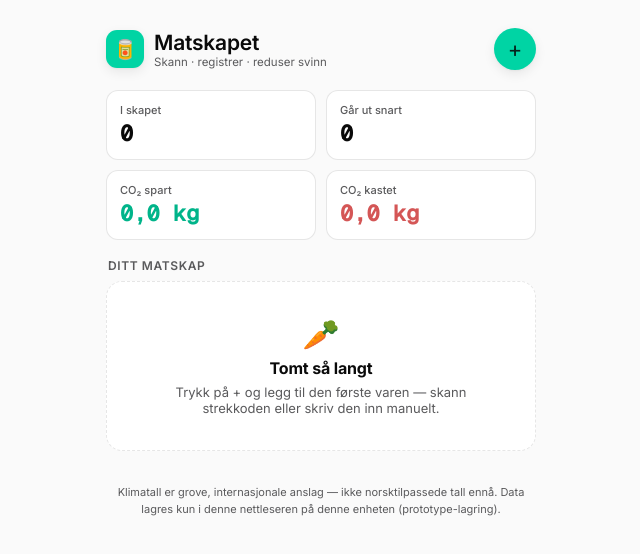
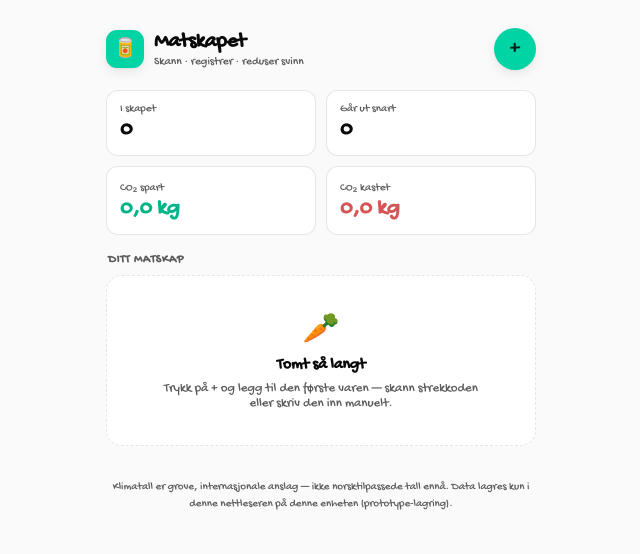
Before and after one commit to edgartandberg/matskapet, a plain HTML site: page index.html in a window 1280 px wide. Shown: the whole page, without its empty margins (319-959 px from the left). Drawn offline with nearby package versions, Linux system fonts and the light colour scheme.

Commit message:
updated fonts

```diff
--- a/index.html
+++ b/index.html
@@ -5,7 +5,7 @@
 <title>Matskapet</title>
 <meta name="viewport" content="width=device-width, initial-scale=1">
 <link rel="preconnect" href="https://fonts.gstatic.com" crossorigin>
-<link rel="stylesheet" href="https://fonts.googleapis.com/css2?family=Inter:wght@400;500;600;700&family=Geist+Mono:wght@400;500&display=swap">
+<link rel="stylesheet" href="https://fonts.googleapis.com/css2?family=Gochi+Hand&display=swap">
 <style>
   :root{
     --bg:#FAFAFA; --surface:#FFFFFF; --surface-alt:#F5F5F5;
@@ -43,13 +43,13 @@
   *{box-sizing:border-box}
   body{
     margin:0; background:var(--bg); color:var(--ink);
-    font-family:"Inter",-apple-system,BlinkMacSystemFont,"Segoe UI",sans-serif;
+    font-family:"Gochi Hand",-apple-system,BlinkMacSystemFont,"Segoe UI",sans-serif;
     padding-left:16px; padding-right:16px;
     padding-block:24px;
     display:flex; justify-content:center;
   }
-  h1,h2,h3{font-family:"Inter",-apple-system,BlinkMacSystemFont,"Segoe UI",sans-serif; margin:0; text-wrap:balance; letter-spacing:-.01em}
-  .num{font-family:"Geist Mono","SF Mono",Menlo,Consolas,ui-monospace,monospace; font-variant-numeric:tabular-nums}
+  h1,h2,h3{font-family:"Gochi Hand",-apple-system,BlinkMacSystemFont,"Segoe UI",sans-serif; margin:0; text-wrap:balance; letter-spacing:-.01em}
+  .num{font-family:"Gochi Hand","SF Mono",Menlo,Consolas,ui-monospace,monospace; font-variant-numeric:tabular-nums}
   button{font-family:inherit}
 
   #shell{
```
